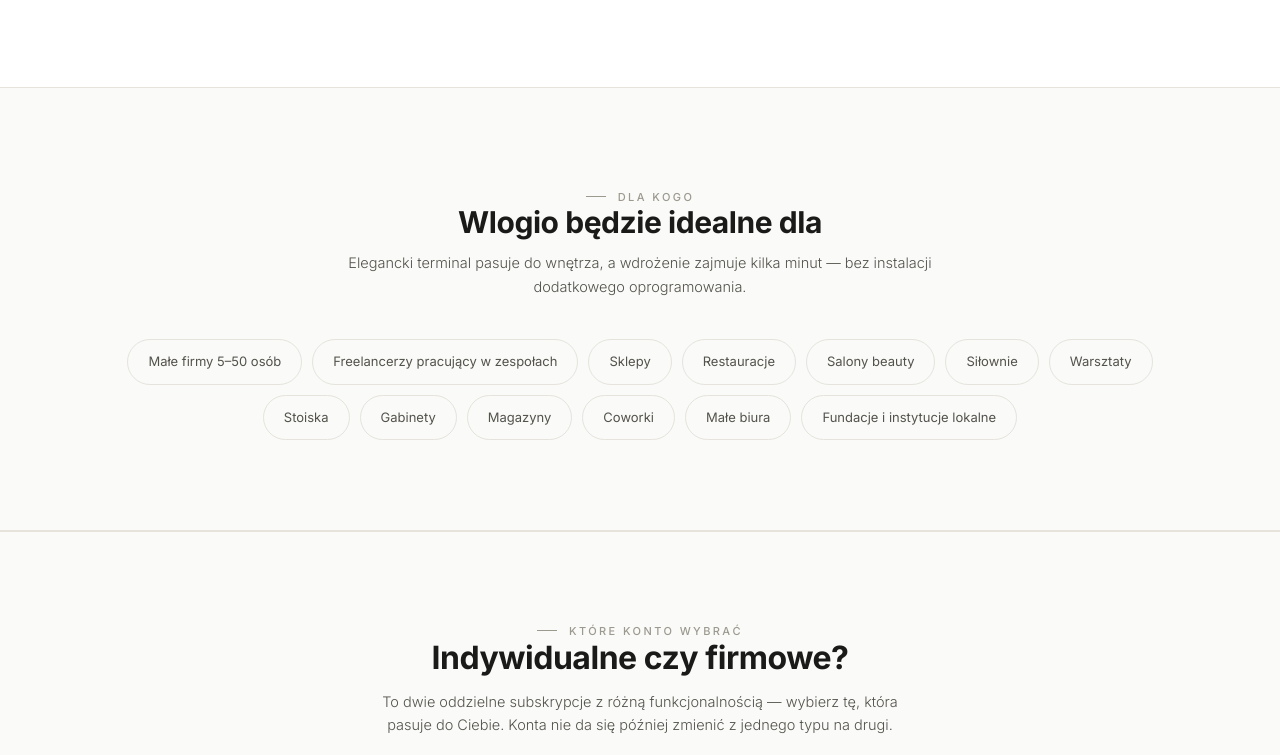
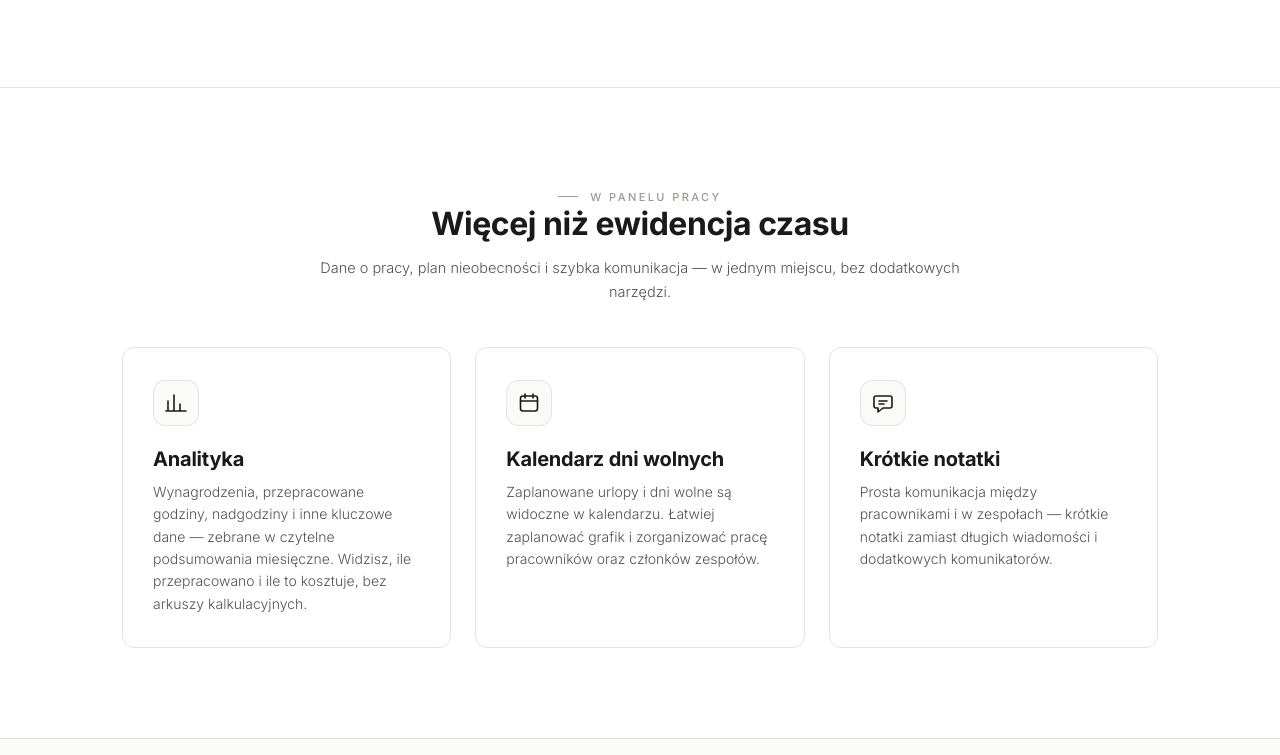
Before and after one commit to pswierczynski/wlogio, a plain HTML site: page landing/index.html in a window 1280 px wide. Shown: the part 1385-2140 px from the top of the page. Drawn offline with Linux system fonts and the light colour scheme.

Commit message:
feat(landing): panel section - analytics, days-off calendar, short notes

```diff
--- a/landing/assets/css/style.css
+++ b/landing/assets/css/style.css
@@ -443,3 +443,13 @@ input:-moz-autofill{background-color:#fff !important; color:var(--ink) !importan
 .js .hero p.lead{animation:heroUp .9s .35s cubic-bezier(.2,.7,.2,1) both;}
 .js .hero .hero-cta{animation:heroUp .9s .55s cubic-bezier(.2,.7,.2,1) both;}
 .js .hero{animation:heroBg 1.4s ease both;}
+
+/* Panel pracy: analityka / kalendarz / notatki */
+.panel-sec{padding:90px 0; border-top:1px solid var(--hairline);}
+.panel-sec .head{max-width:640px; margin:0 auto 44px; text-align:center;}
+.panel-sec h2{font-size:clamp(24px,3vw,32px);}
+.panel-sec .head p{margin-top:14px; font-size:14.5px;}
+.panel-grid{display:grid; grid-template-columns:repeat(3,minmax(0,1fr)); gap:24px;}
+.panel-card{padding:32px 30px;}
+.panel-card p{margin-top:10px; font-size:14px; color:var(--ink-soft); line-height:1.6;}
+@media (max-width:900px){ .panel-grid{grid-template-columns:minmax(0,1fr); max-width:520px; margin:0 auto;} .panel-sec{padding:64px 0;} }
--- a/landing/index.html
+++ b/landing/index.html
@@ -141,6 +141,34 @@
     </div>
   </section>
 
+  <!-- PANEL PRACY: analityka, kalendarz, notatki -->
+  <section class="panel-sec" id="panel">
+    <div class="wrap">
+      <div class="head">
+        <span class="eyebrow">W panelu pracy</span>
+        <h2>Więcej niż ewidencja czasu</h2>
+        <p>Dane o pracy, plan nieobecności i szybka komunikacja — w jednym miejscu, bez dodatkowych narzędzi.</p>
+      </div>
+      <div class="panel-grid">
+        <article class="acc-card panel-card">
+          <div class="acc-icon"><svg viewBox="0 0 24 24" fill="none"><path d="M4 20V10M10 20V4M16 20v-7M22 20H2" stroke="currentColor" stroke-width="1.6" stroke-linecap="round" stroke-linejoin="round"/></svg></div>
+          <h3>Analityka</h3>
+          <p>Wynagrodzenia, przepracowane godziny, nadgodziny i inne kluczowe dane — zebrane w czytelne podsumowania miesięczne. Widzisz, ile przepracowano i ile to kosztuje, bez arkuszy kalkulacyjnych.</p>
+        </article>
+        <article class="acc-card panel-card">
+          <div class="acc-icon"><svg viewBox="0 0 24 24" fill="none"><rect x="3.5" y="5" width="17" height="15" rx="2.5" stroke="currentColor" stroke-width="1.6"/><path d="M3.5 10h17M8 3v4M16 3v4" stroke="currentColor" stroke-width="1.6" stroke-linecap="round"/></svg></div>
+          <h3>Kalendarz dni wolnych</h3>
+          <p>Zaplanowane urlopy i dni wolne są widoczne w kalendarzu. Łatwiej zaplanować grafik i zorganizować pracę pracowników oraz członków zespołów.</p>
+        </article>
+        <article class="acc-card panel-card">
+          <div class="acc-icon"><svg viewBox="0 0 24 24" fill="none"><path d="M5 5h14a2 2 0 0 1 2 2v8a2 2 0 0 1-2 2h-7l-5 4v-4H5a2 2 0 0 1-2-2V7a2 2 0 0 1 2-2Z" stroke="currentColor" stroke-width="1.6" stroke-linejoin="round"/><path d="M8 10h8M8 13h5" stroke="currentColor" stroke-width="1.6" stroke-linecap="round"/></svg></div>
+          <h3>Krótkie notatki</h3>
+          <p>Prosta komunikacja między pracownikami i w zespołach — krótkie notatki zamiast długich wiadomości i dodatkowych komunikatorów.</p>
+        </article>
+      </div>
+    </div>
+  </section>
+
   <!-- USE CASES -->
   <section class="usecases" id="rozwiazania">
     <div class="wrap">
@@ -185,6 +213,8 @@
             <li class=""><svg viewBox="0 0 24 24" fill="none"><path d="m5 13 4 4L19 7" stroke="currentColor" stroke-width="2" stroke-linecap="round" stroke-linejoin="round"/></svg><span>Terminal pracy z możliwością łączenia kont w zespoły do 5 osób</span></li>
             <li class=""><svg viewBox="0 0 24 24" fill="none"><path d="m5 13 4 4L19 7" stroke="currentColor" stroke-width="2" stroke-linecap="round" stroke-linejoin="round"/></svg><span>Panel pracy — pełna funkcjonalność osobista</span></li>
             <li class=""><svg viewBox="0 0 24 24" fill="none"><path d="m5 13 4 4L19 7" stroke="currentColor" stroke-width="2" stroke-linecap="round" stroke-linejoin="round"/></svg><span>Rejestr czasu pracy i wynagrodzenia</span></li>
+            <li class=""><svg viewBox="0 0 24 24" fill="none"><path d="m5 13 4 4L19 7" stroke="currentColor" stroke-width="2" stroke-linecap="round" stroke-linejoin="round"/></svg><span>Analityka wynagrodzeń i przepracowanych godzin</span></li>
+            <li class=""><svg viewBox="0 0 24 24" fill="none"><path d="m5 13 4 4L19 7" stroke="currentColor" stroke-width="2" stroke-linecap="round" stroke-linejoin="round"/></svg><span>Kalendarz dni wolnych i krótkie notatki w zespole</span></li>
             <li class="off"><svg viewBox="0 0 24 24" fill="none"><path d="M6 12h12" stroke="currentColor" stroke-width="2" stroke-linecap="round"/></svg><span>Zarządzanie pracownikami i konta pracowników</span></li>
           </ul>
           <a class="btn btn-outline btn-block" href="/rejestracja?typ=indywidualna">Wybierz konto indywidualne</a>
@@ -201,6 +231,7 @@
             <li class=""><svg viewBox="0 0 24 24" fill="none"><path d="m5 13 4 4L19 7" stroke="currentColor" stroke-width="2" stroke-linecap="round" stroke-linejoin="round"/></svg><span>Panel firmy — do zarządzania pracownikami</span></li>
             <li class=""><svg viewBox="0 0 24 24" fill="none"><path d="m5 13 4 4L19 7" stroke="currentColor" stroke-width="2" stroke-linecap="round" stroke-linejoin="round"/></svg><span>Konta pracowników — z ograniczoną funkcjonalnością</span></li>
             <li class=""><svg viewBox="0 0 24 24" fill="none"><path d="m5 13 4 4L19 7" stroke="currentColor" stroke-width="2" stroke-linecap="round" stroke-linejoin="round"/></svg><span>Pakiety: do 10 i do 50 pracowników (do 100 — wkrótce)</span></li>
+            <li class=""><svg viewBox="0 0 24 24" fill="none"><path d="m5 13 4 4L19 7" stroke="currentColor" stroke-width="2" stroke-linecap="round" stroke-linejoin="round"/></svg><span>Analityka, kalendarz zaplanowanych dni wolnych i notatki w zespołach</span></li>
           </ul>
           <a class="btn btn-on-dark btn-block" href="/rejestracja?typ=firmowa">Wybierz konto firmowe</a>
         </article>
```
